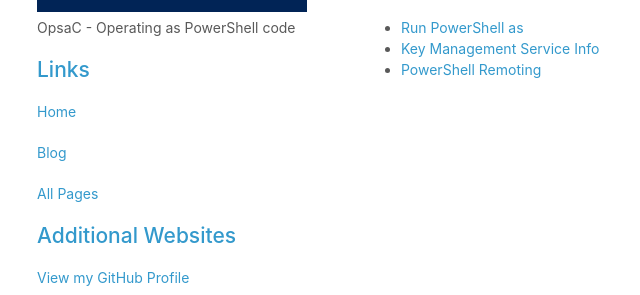
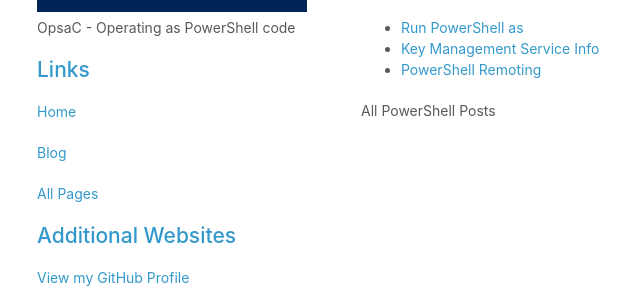
Before and after one commit to tinuwalther/tinuwalther.github.io, a Jekyll site: the page built from blog.html, in a window 1280 px wide. Shown: the part 219-514 px from the top of the page, without its empty margins (91-731 px from the left). Built offline with Jekyll 4.4.1, drawn with Linux system fonts in a browser that asks for light colours; a script that is not in the unit is left out.

```diff
--- a/blog.html
+++ b/blog.html
@@ -14,3 +14,7 @@ title: Blog
     {% endfor %}
   </ul>
 {% endfor %}
+
+{% if site.tags contains 'PowerShell' %}
+  All PowerShell Posts
+{% endif %}
```
